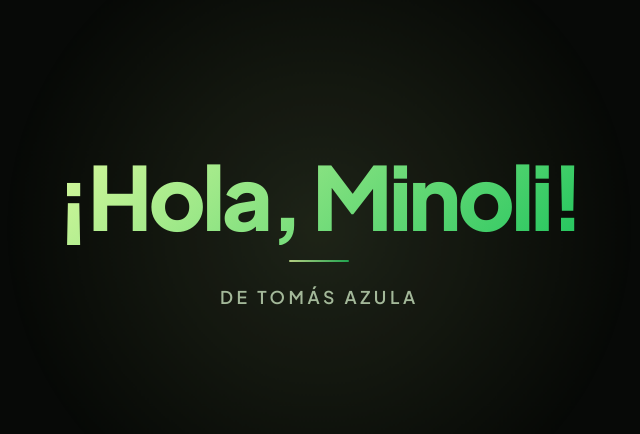
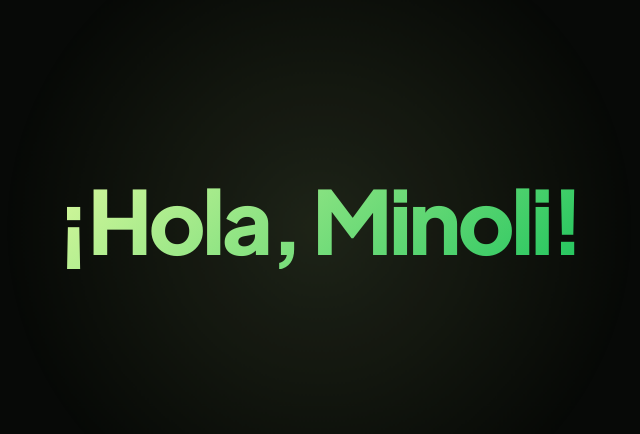
Before and after one commit to azulat/ics-cicd, a website: page index.html in a window 1280 px wide. Shown: the part 172-606 px from the top of the page, without its empty margins (321-961 px from the left). Drawn offline with Linux system fonts and the light colour scheme.

Commit message:
design: quitar firma del autor en index.html

```diff
--- a/index.html
+++ b/index.html
@@ -146,8 +146,6 @@
     <main id="app-container">
         <div class="container">
             <h1 id="main-title">¡Hola, Minoli!</h1>
-            <div class="divider" id="title-divider"></div>
-            <p id="author-name">de Tomás Azula</p>
         </div>
     </main>
 </body>
```
